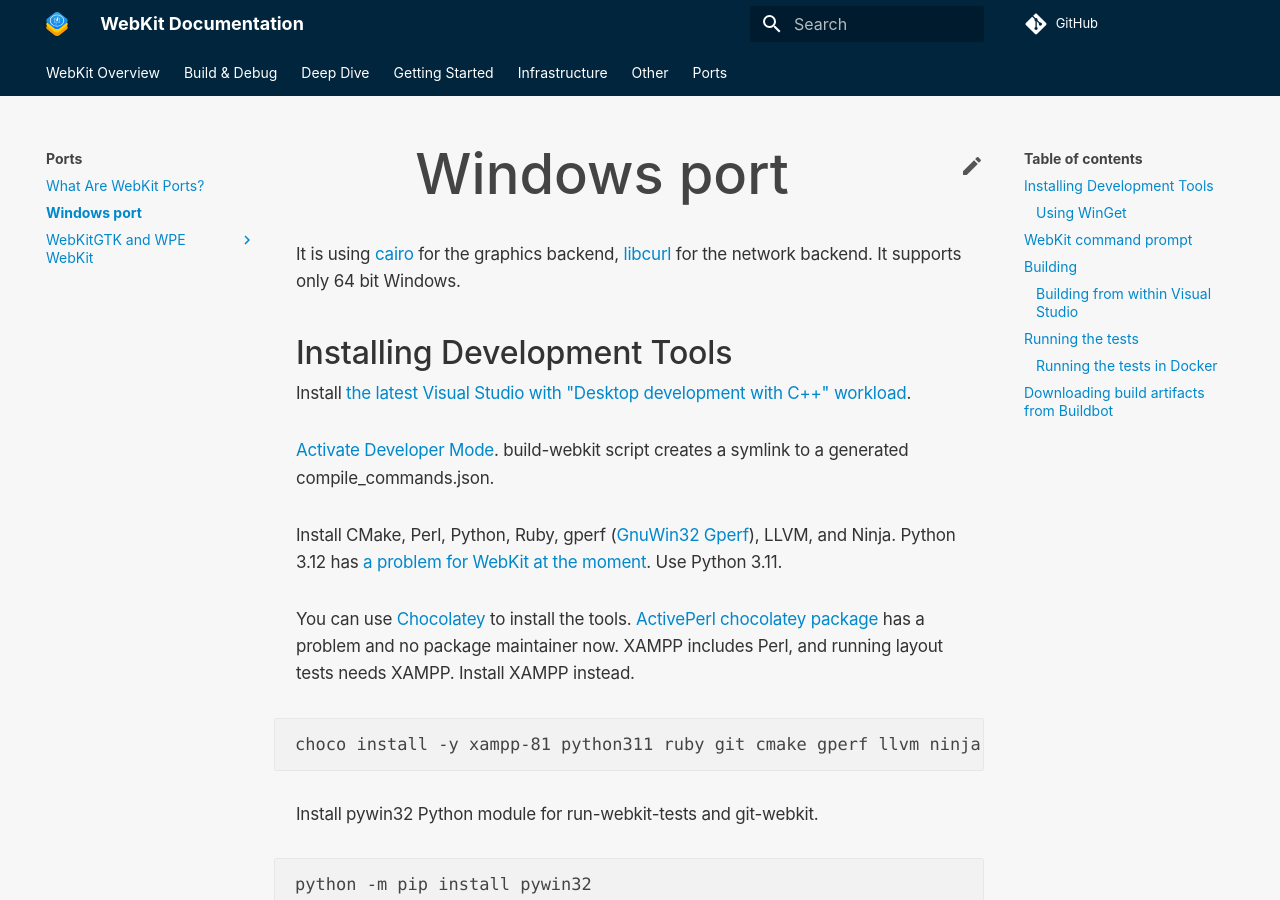
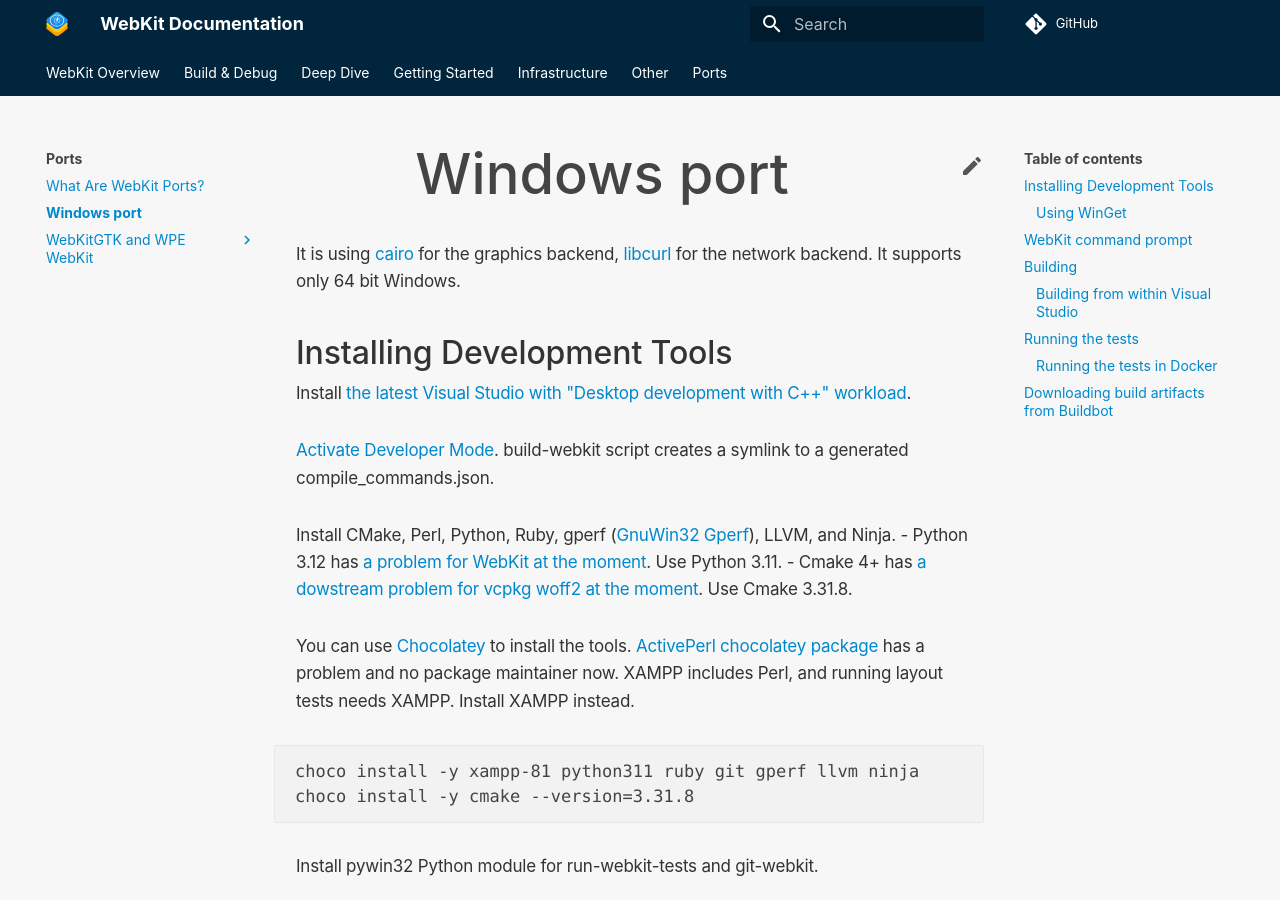
Before and after one commit to WebKit/Documentation, an MkDocs documentation site: the page built from docs/Ports/WindowsPort.md, in a window 1280 px wide and 900 px high. Built offline with MkDocs 1.6.1 and Material for MkDocs 9.7.7, drawn with Linux system fonts in a browser that asks for light colours; comment, search, counter and statistics services are not loaded.

Commit message:
Update WindowsPort.md
As per #129

````diff
--- a/docs/Ports/WindowsPort.md
+++ b/docs/Ports/WindowsPort.md
@@ -11,14 +11,16 @@ Install [the latest Visual Studio with "Desktop development with C++" workload](
 build-webkit script creates a symlink to a generated compile_commands.json.
 
 Install CMake, Perl, Python, Ruby, gperf \([GnuWin32 Gperf](https://gnuwin32.sourceforge.net/packages/gperf.htm)\), LLVM, and Ninja.
-Python 3.12 has [a problem for WebKit at the moment](https://webkit.org/b/261113). Use Python 3.11.
+- Python 3.12 has [a problem for WebKit at the moment](https://webkit.org/b/261113). Use Python 3.11.
+- Cmake 4+ has [a dowstream problem for vcpkg woff2 at the moment](https://github.com/WebKit/Documentation/issues/129). Use Cmake 3.31.8.
 
 You can use [Chocolatey](https://community.chocolatey.org/) to install the tools.
 [ActivePerl chocolatey package](https://community.chocolatey.org/packages/ActivePerl) has a problem and no package maintainer now.
 XAMPP includes Perl, and running layout tests needs XAMPP. Install XAMPP instead.
 
 ```
-choco install -y xampp-81 python311 ruby git cmake gperf llvm ninja
+choco install -y xampp-81 python311 ruby git gperf llvm ninja
+choco install -y cmake --version=3.31.8
 ```
 
 Install pywin32 Python module for run-webkit-tests and git-webkit.
````
